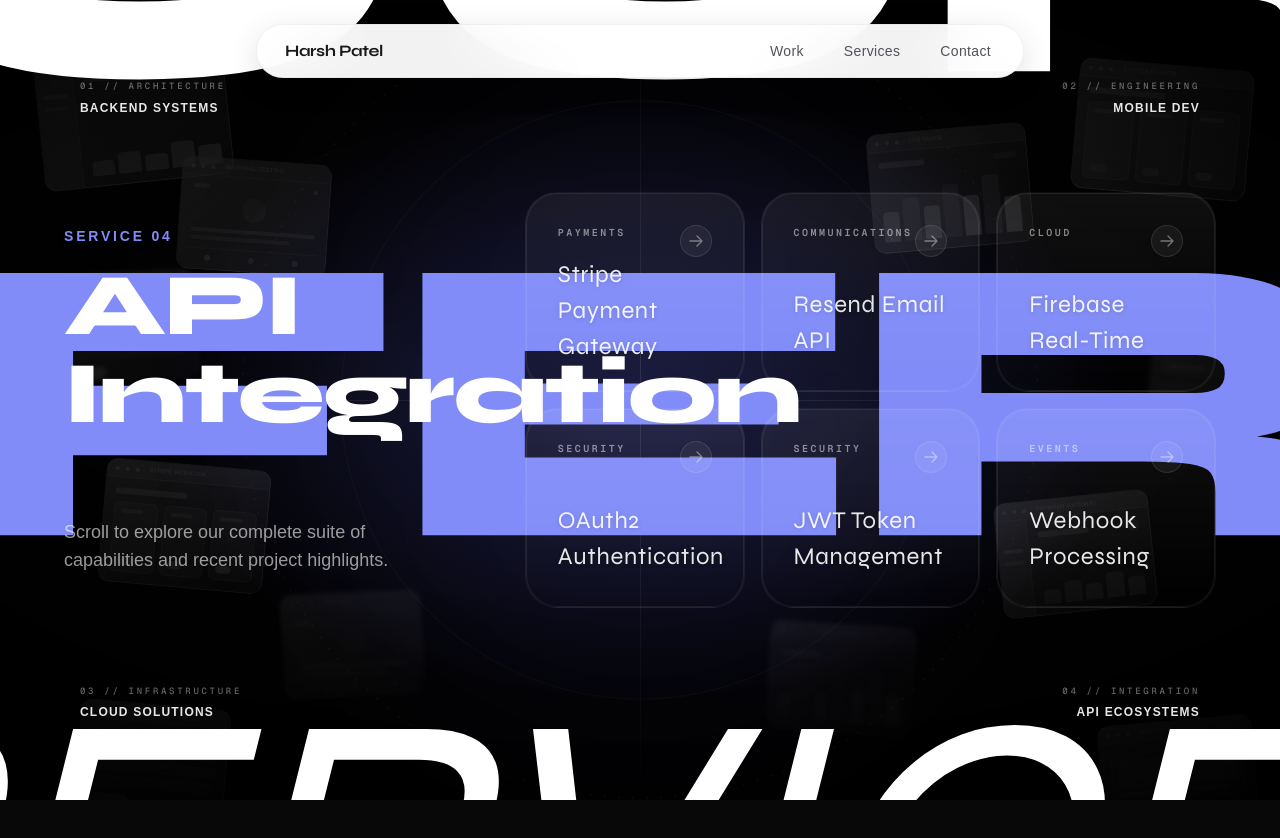
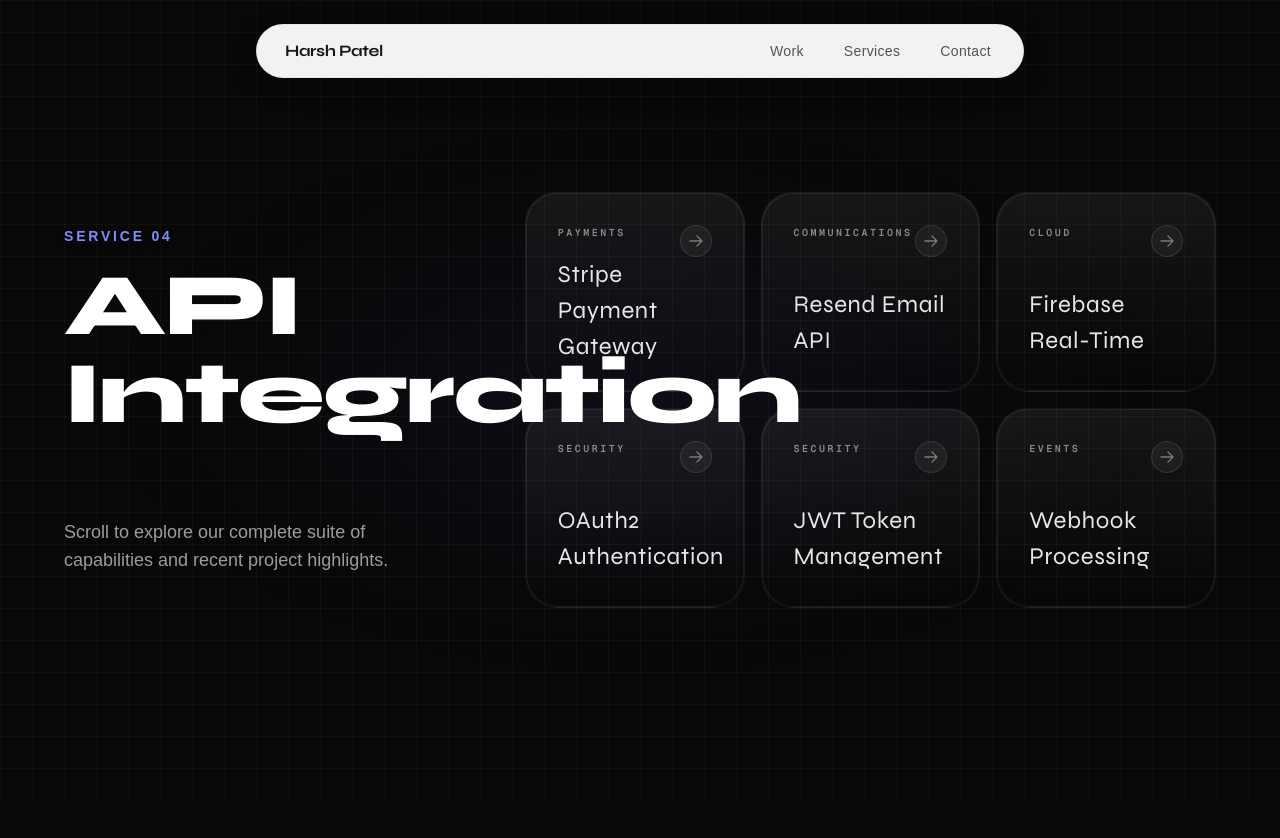
Before and after one commit to AlisDesai/Portfolio, a Next.js app: page /services in a window 1280 px wide. Shown: the top 838 px of the page. Built offline with nearby package versions, Linux system fonts and the light colour scheme; no server answers.

Commit message:
service below

```diff
--- a/components/features/services-hero/ServicesHero.tsx
+++ b/components/features/services-hero/ServicesHero.tsx
@@ -1,7 +1,7 @@
 "use client";
 
-import { motion, useScroll, useTransform, type Variants } from "framer-motion";
-import { useRef } from "react";
+import { motion, useMotionValueEvent, useScroll, useTransform, type Variants } from "framer-motion";
+import { useRef, useState } from "react";
 import { ServicesHeroVisualIdentity } from "@/components/features/services-hero/ServicesHeroVisualIdentity";
 import { ServicesHeroCollage } from "@/components/features/services-hero/ServicesHeroCollage";
 import { ServicesMarquee } from "@/components/features/services-hero/ServicesMarquee";
@@ -34,6 +34,12 @@ const titleLine: Variants = {
 export function ServicesHero() {
   const sectionRef = useRef<HTMLElement>(null);
   const reduceMotion = usePrefersReducedMotion();
+  const [isIntroLayerMounted, setIsIntroLayerMounted] = useState(true);
+  // Only the very first mount should play the staggered title entrance —
+  // once the user has scrolled past the intro at least once, later re-entries
+  // (scrolling back up) must show the title already fully bright, not replay
+  // the fade-from-hidden and get caught mid-fade looking dim.
+  const [hasTitleEntrancePlayed, setHasTitleEntrancePlayed] = useState(false);
 
   // Scroll mapping for the 500vh container.
   // 0.0 - 0.15 is the Intro phase.
@@ -47,10 +53,22 @@ export function ServicesHero() {
   const textOpacity = useTransform(scrollYProgress, [0.05, 0.15], [1, 0]);
   const marqueeY = useTransform(scrollYProgress, [0, 0.15], [0, 100]);
 
+  // Fully unmount the intro's decorative background (collage, HUD identity,
+  // spotlight) once the Showcase phase takes over — an opacity fade alone
+  // left it painted (and visually bleeding through) behind every service.
+  useMotionValueEvent(scrollYProgress, "change", (latest) => {
+    const isInIntroRange = latest < 0.15;
+    setIsIntroLayerMounted((wasMounted) => {
+      if (wasMounted && !isInIntroRange) setHasTitleEntrancePlayed(true);
+      return isInIntroRange;
+    });
+  });
+
   return (
     <section ref={sectionRef} className="relative h-[500vh] w-full bg-[#080808]">
       <div className="sticky top-0 flex h-dvh min-h-[640px] w-full items-center justify-center overflow-hidden">
         {/* Intro Phase: Background Collage & Pills */}
+        {isIntroLayerMounted && (
           <motion.div
             style={{ opacity: introOpacity }}
             className="pointer-events-none absolute inset-0 z-0"
@@ -67,15 +85,17 @@ export function ServicesHero() {
             />
             <ServicesHeroVisualIdentity reduceMotion={reduceMotion} />
           </motion.div>
+        )}
 
         {/* Intro Phase: Massive Title */}
+        {isIntroLayerMounted && (
           <motion.div
             style={reduceMotion ? undefined : { opacity: textOpacity, scale: textScale }}
             className="relative z-20 mx-auto max-w-[1600px] px-6 text-center sm:px-10 lg:px-16"
           >
             <motion.h1
               variants={titleContainer}
-            initial="hidden"
+              initial={hasTitleEntrancePlayed ? "visible" : "hidden"}
               animate="visible"
               className="font-display w-full text-[clamp(2.75rem,8vw,7.5rem)] leading-[1.05] tracking-tight uppercase"
             >
@@ -85,19 +105,25 @@ export function ServicesHero() {
               <motion.span variants={titleLine} className="text-accent mt-2 block font-extrabold">
                 Offered
               </motion.span>
-            <motion.span variants={titleLine} className="mt-2 block font-normal text-white italic">
+              <motion.span
+                variants={titleLine}
+                className="mt-2 block font-normal text-white italic"
+              >
                 Services
               </motion.span>
             </motion.h1>
           </motion.div>
+        )}
 
         {/* Intro Phase: Marquee sliding down */}
+        {isIntroLayerMounted && (
           <motion.div
             style={{ opacity: introOpacity, y: marqueeY }}
             className="absolute inset-x-0 bottom-0 z-10"
           >
             <ServicesMarquee reduceMotion={reduceMotion} />
           </motion.div>
+        )}
 
         {/* Showcase Phase: Takes over after Intro fades */}
         <ServicesHeroShowcase scrollYProgress={scrollYProgress} reduceMotion={reduceMotion} />
--- a/components/features/services-hero/ServicesHeroShowcase.tsx
+++ b/components/features/services-hero/ServicesHeroShowcase.tsx
@@ -35,8 +35,12 @@ export function ServicesHeroShowcase({ scrollYProgress, reduceMotion }: Services
             transition={{ duration: 0.6, ease: EASE_PREMIUM }}
             className="pointer-events-auto relative mx-auto flex h-full w-full max-w-[1600px] flex-col items-center justify-center px-6 pt-24 sm:px-10 lg:flex-row lg:items-center lg:justify-between lg:px-16 lg:pt-0"
           >
+            {/* Ambient background for the Showcase/Listing phase — subtle grid + soft glow, its own treatment distinct from the intro's collage/HUD background */}
+            <div className="pointer-events-none absolute inset-0 -z-10 bg-[linear-gradient(to_right,#ffffff08_1px,transparent_1px),linear-gradient(to_bottom,#ffffff08_1px,transparent_1px)] bg-[size:32px_32px]" />
+            <div className="pointer-events-none absolute inset-0 -z-10 [background:radial-gradient(ellipse_60%_50%_at_50%_50%,rgba(99,102,241,0.06)_0%,transparent_70%)]" />
+
             {/* Left Side: Title */}
-            <div className="flex w-full flex-col gap-4 text-left lg:w-[40%] xl:w-[35%]">
+            <div className="relative flex w-full flex-col gap-4 text-left lg:w-[40%] xl:w-[35%]">
               <motion.span
                 initial={{ opacity: 0, y: 10 }}
                 animate={{ opacity: 1, y: 0 }}
```
Lines whose indentation alone changed are shown as unchanged.
